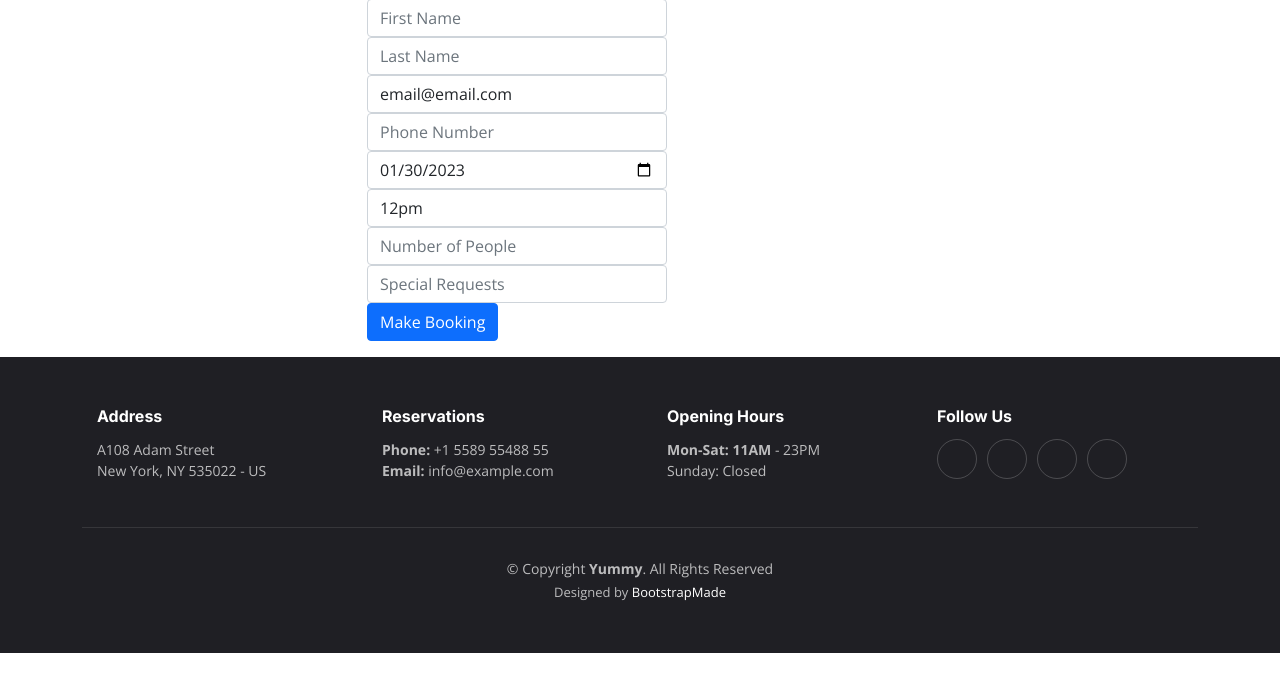
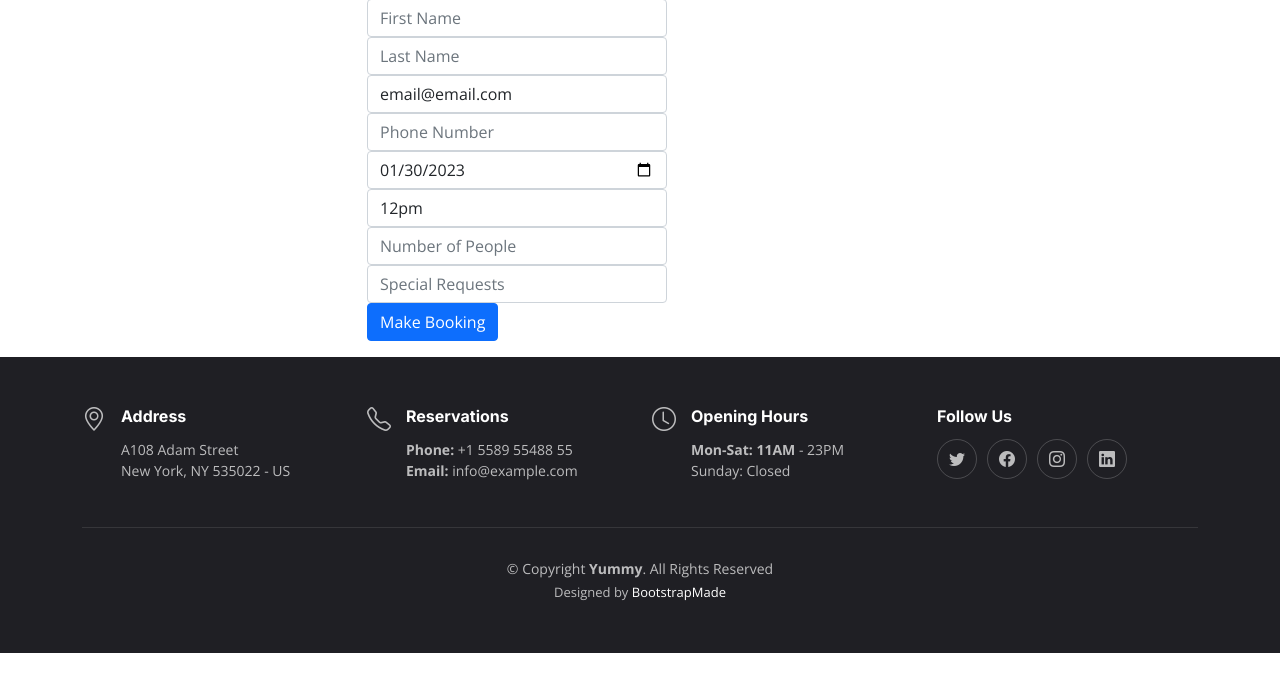
Before and after one commit to LADCode2021/pp4-burger-bar, a Django app: page /make in a window 1280 px wide. Shown: the part 113-800 px from the top of the page. Run offline with Django 3.2, Linux system fonts and the light colour scheme.

Commit message:
Add Bootstrap Icons CDN to head in base.html

```diff
--- a/templates/base.html
+++ b/templates/base.html
@@ -43,8 +43,12 @@
     integrity="sha512-A7AYk1fGKX6S2SsHywmPkrnzTZHrgiVT7GcQkLGDe2ev0aWb8zejytzS8wjo7PGEXKqJOrjQ4oORtnimIRZBtw=="
     crossorigin="anonymous" referrerpolicy="no-referrer"></script>
 
+  <!-- Fontawesome script to deploy JavaScript -->
+
+  <link rel="stylesheet" href="https://cdn.jsdelivr.net/npm/bootstrap-icons@1.10.3/font/bootstrap-icons.css">
+
   <!-- Favicon link -->
-  <link rel="shortcut icon" type="image/png" href="{% static 'favicon.ico' %}"/>
+  <link rel="shortcut icon" type="image/png" href="{% static 'favicon.ico' %}" />
 
   <title>Burger Bar</title>
 </head>
```
